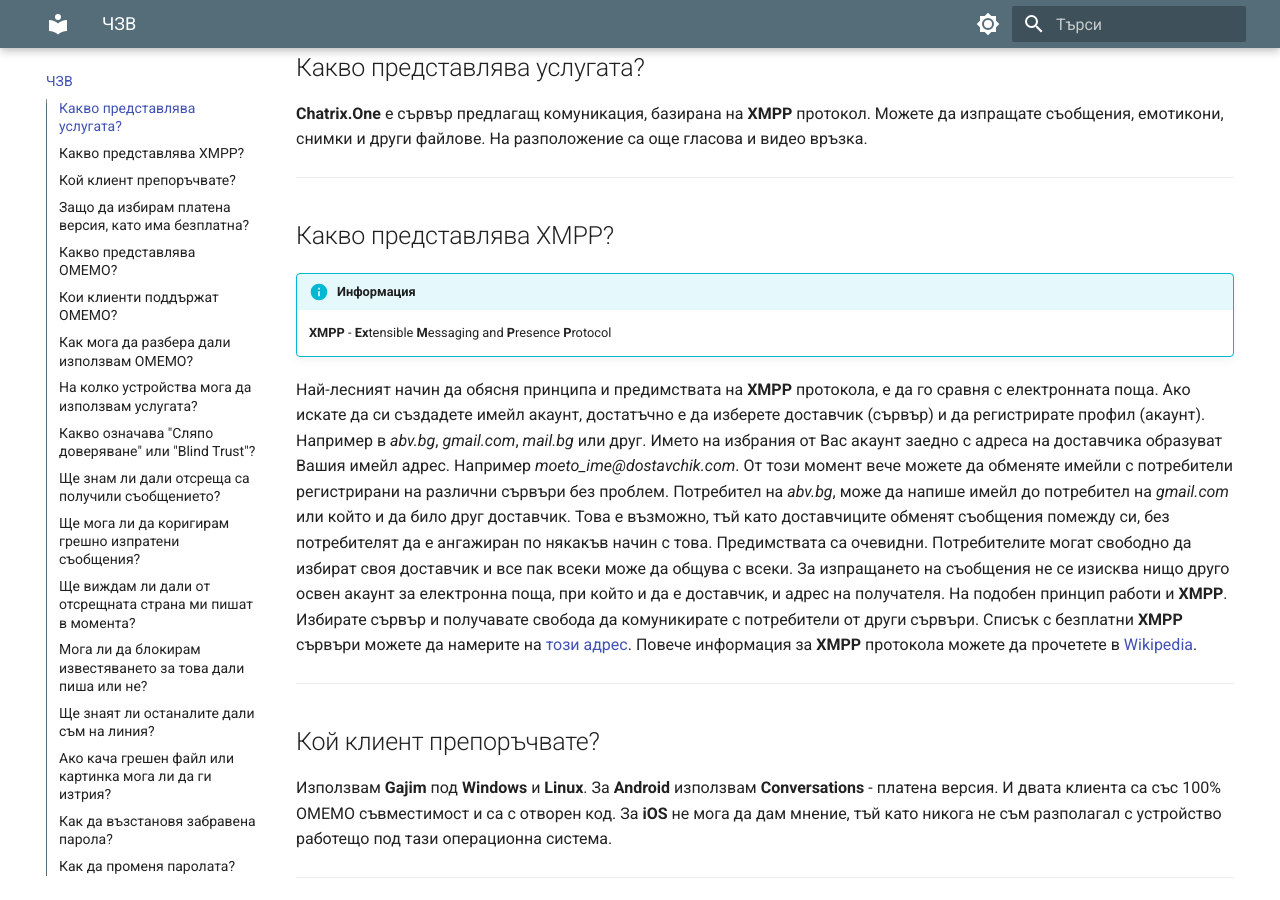
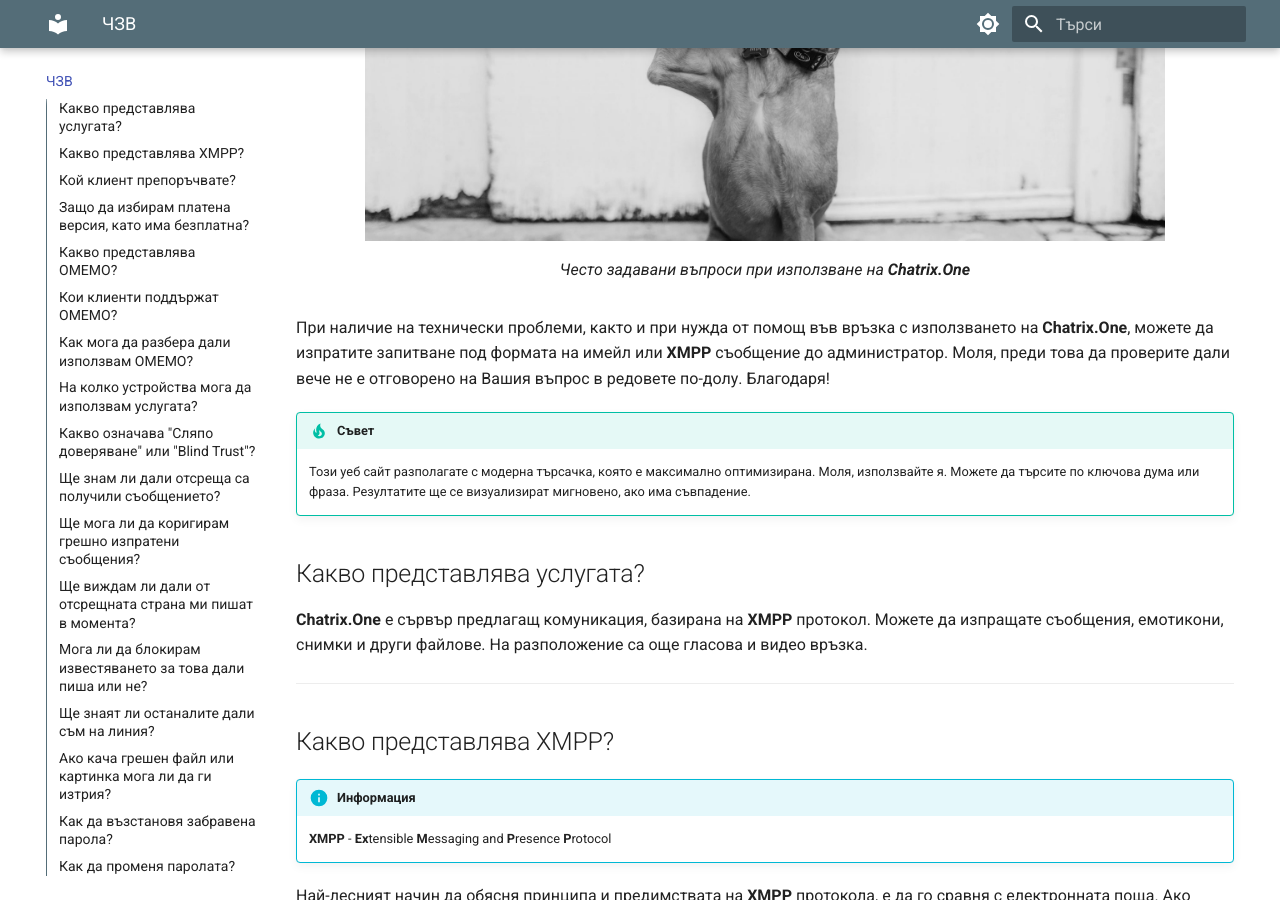
Before and after one commit to MrEddX/docs.chatrix.one, an MkDocs documentation site: the page built from docs/често-задавани-въпроси.md, in a window 1280 px wide and 900 px high, scrolled down 419 px. Built offline with MkDocs 1.6.1 and Material for MkDocs 9.7.7, drawn with Linux system fonts in a browser that asks for light colours.

Commit message:
Page FAQ Added: Picture Wiht Caption

```diff
--- a/docs/често-задавани-въпроси.md
+++ b/docs/често-задавани-въпроси.md
@@ -1,4 +1,9 @@
 # Често Задавани Въпроси
+
+<figure markdown>
+  ![Често задавани въпроси](resources/img/faq.jpeg){ width="800" }
+  <figcaption>Често задавани въпроси при използване на <b>Chatrix.One</b></figcaption>
+</figure>
 
 При наличие на технически проблеми, както и при нужда от помощ във връзка с използването на **Chatrix.One**, можете да изпратите запитване под формата на имейл или **XMPP** съобщение до администратор. Моля, преди това да проверите дали вече не е отговорено на Вашия въпрос в редовете по-долу. Благодаря!
 
```
